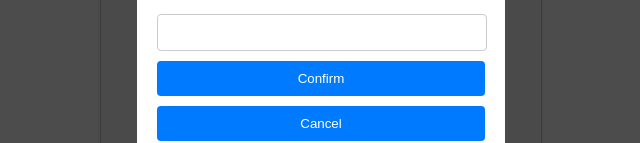
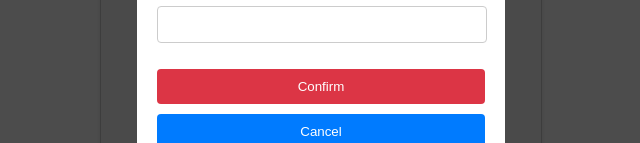
Before and after one commit to simon-wg/TKE-passwordless-authentication, a React (Create React App) app in the folder application/gui/: page /settings in a window 1280 px wide. Both pictures are taken after a click on the button "Delete Account". Shown: the part 375-518 px from the top of the page, without its empty margins (319-959 px from the left). Built offline with nearby package versions, Linux system fonts and the light colour scheme; no server answers.

Commit message:
button color changes.

```diff
--- a/application/gui/src/components/styles.css
+++ b/application/gui/src/components/styles.css
@@ -127,8 +127,10 @@ button:hover {
   border: none;
   border-radius: 4px;
   cursor: pointer;
-  width: 17.5vw;
+}
 
+.delete-button:hover {
+  background-color: darkred;
 }
 
 .lightbox {
--- a/application/gui/src/pages/SettingsPage.js
+++ b/application/gui/src/pages/SettingsPage.js
@@ -156,7 +156,7 @@ const SettingsPage = () => {
               value={deleteConfirmation}
               onChange={(e) => setDeleteConfirmation(e.target.value)}
             />
-            <button style={{ marginBottom: "10px" }} onClick={handleAccountDeletion}>Confirm</button>
+            <button className="delete-button" style={{ marginBottom: "10px" }} onClick={handleAccountDeletion}>Confirm</button>
             <button onClick={() => setShowDeletePopup(false)}>Cancel</button>
             {popupMessage && <p className="error-message" style={{ color: "red" }}>{popupMessage}</p>}
           </div>
```
